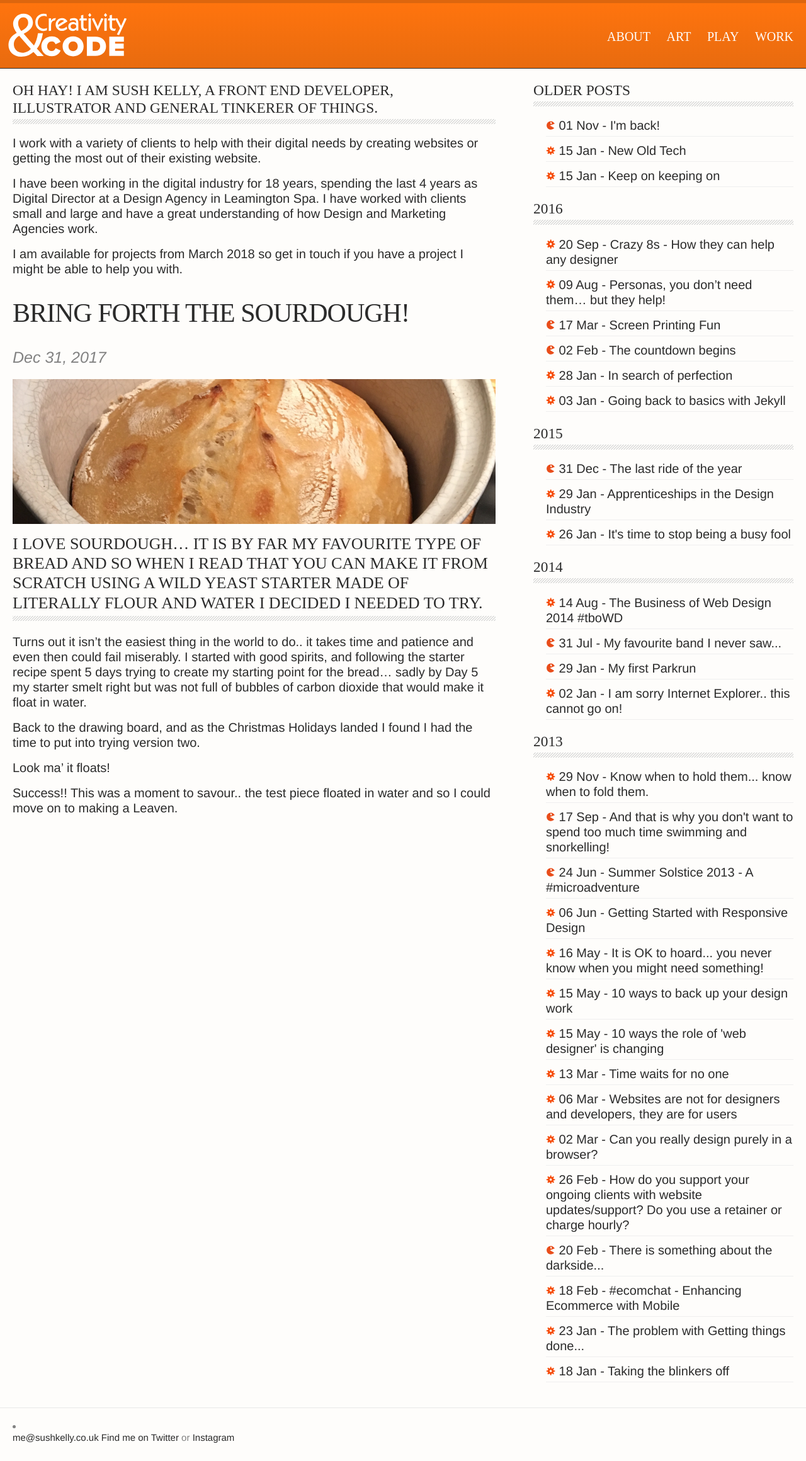
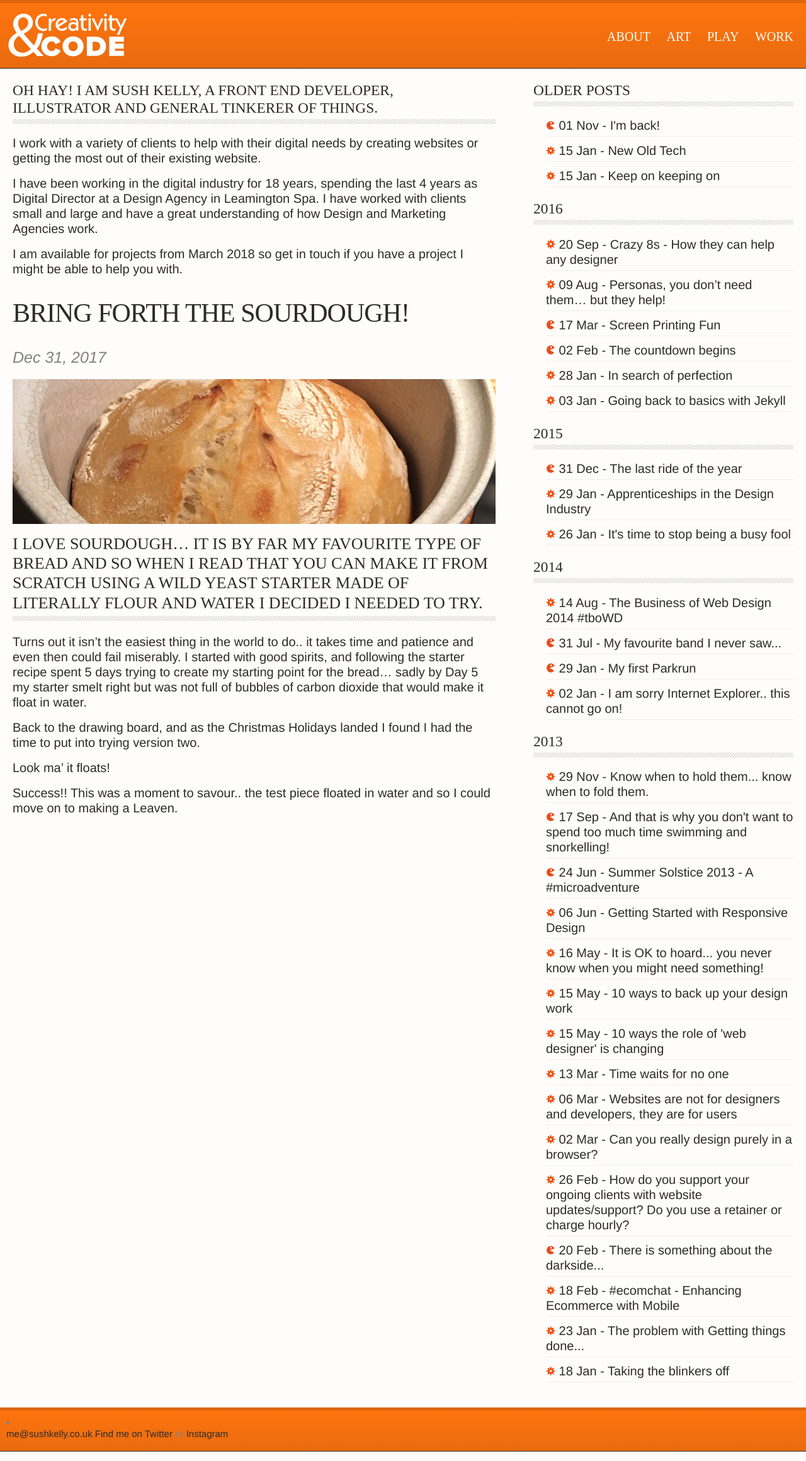
Before and after one commit to maxray/maxray.github.io, a Jekyll site: the page built from index.html, in a window 1280 px wide. Shown: the whole page at 63% size. Built offline with Jekyll 4.4.1, drawn with Linux system fonts in a browser that asks for light colours.

Commit message:
Footer colour

```diff
--- a/_sass/_layout.scss
+++ b/_sass/_layout.scss
@@ -159,8 +159,20 @@
  * Site footer
  */
 .site-footer {
-    border-top: 1px solid $grey-color-light;
-    padding: $spacing-unit;
+    // border-top: 1px solid $grey-color-light;
+    // padding: $spacing-unit;
+        /* Permalink - use to edit and share this gradient: http://colorzilla.com/gradient-editor/#ff740e+0,e86b0f+100 */
+        background: #cccccc; /* Old browsers */
+        background: -moz-linear-gradient(top,  #ff740e 0%, #e86b0f 100%); /* FF3.6-15 */
+        background: -webkit-linear-gradient(top,  #ff740e 0%,#e86b0f 100%); /* Chrome10-25,Safari5.1-6 */
+        background: linear-gradient(to bottom,  #ff740e 0%,#e86b0f 100%); /* W3C, IE10+, FF16+, Chrome26+, Opera12+, Safari7+ */
+        filter: progid:DXImageTransform.Microsoft.gradient( startColorstr='#ff740e', endColorstr='#e86b0f',GradientType=0 ); /* IE6-9 */
+
+
+        border-top: 5px solid $brand-color;
+        border-bottom: 1px solid $nice-black;
+        padding:.5em 1em .5em .5em;
+
 }
 
 .footer-heading {
```
